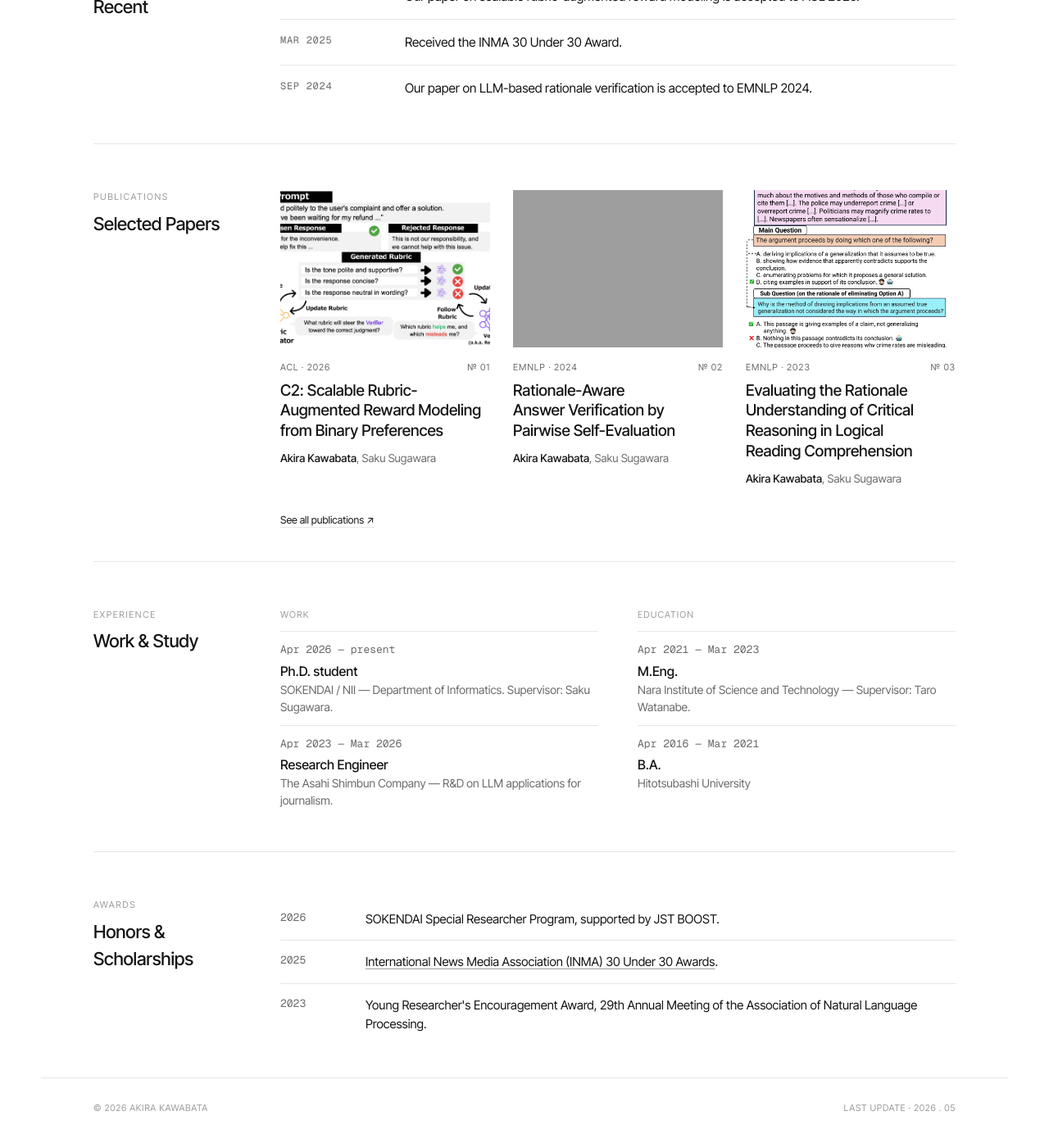
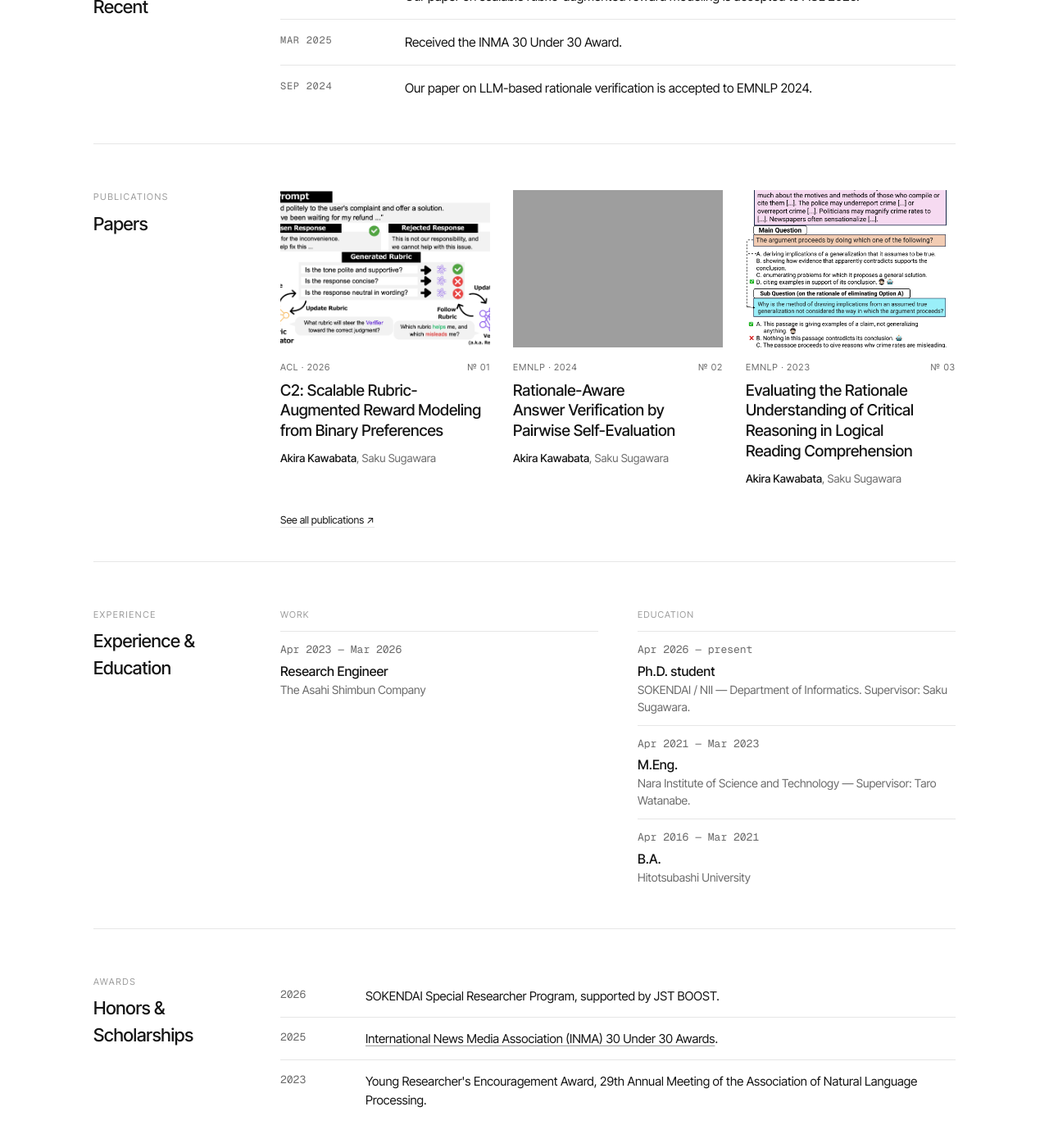
Before and after one commit to AkiraKawabata/AkiraKawabata.github.io, a Jekyll site: the page built from index.md, in a window 1280 px wide and 1400 px high, scrolled down 607 px. Shown: the top 1395 px of the window at 82% size. Built offline with Jekyll 4.4.1, drawn with Linux system fonts in a browser that asks for light colours; grey boxes are pictures that could not be loaded.

Commit message:
Restructure Experience & Education; retitle Papers
- Move Ph.D. student from Work to Education (it's a degree program);
  Work now lists only the Research Engineer role
- Drop the R&D detail from the Research Engineer entry (company only)
- Rename section title "Work & Study" to "Experience & Education"
- Rename "Selected Papers" to "Papers" since all papers are listed

Co-Authored-By: Claude Opus 4.7 <noreply@anthropic.com>

```diff
--- a/_data/home.yml
+++ b/_data/home.yml
@@ -22,16 +22,15 @@ news:
     body: Our paper on LLM-based rationale verification is accepted to EMNLP 2024.
 
 experience:
+  - span: Apr 2023 — Mar 2026
+    role: Research Engineer
+    org: The Asahi Shimbun Company
+
+education:
   - span: Apr 2026 — present
     role: Ph.D. student
     org: SOKENDAI / NII
     detail: "Department of Informatics. Supervisor: Saku Sugawara."
-  - span: Apr 2023 — Mar 2026
-    role: Research Engineer
-    org: The Asahi Shimbun Company
-    detail: R&D on LLM applications for journalism.
-
-education:
   - span: Apr 2021 — Mar 2023
     role: M.Eng.
     org: Nara Institute of Science and Technology
--- a/_includes/eg-experience.html
+++ b/_includes/eg-experience.html
@@ -2,7 +2,7 @@
   <section class="eg-section" data-reveal aria-labelledby="exp-title">
     <div>
       <div class="eg-sec-num">Experience</div>
-      <h2 class="eg-sec-title" id="exp-title">Work &amp; Study</h2>
+      <h2 class="eg-sec-title" id="exp-title">Experience &amp; Education</h2>
     </div>
     <div>
       <div class="eg-exp">
--- a/_includes/eg-publications.html
+++ b/_includes/eg-publications.html
@@ -2,7 +2,7 @@
   <section class="eg-section" id="publications" data-reveal aria-labelledby="pubs-title">
     <div>
       <div class="eg-sec-num">Publications</div>
-      <h2 class="eg-sec-title" id="pubs-title">Selected Papers</h2>
+      <h2 class="eg-sec-title" id="pubs-title">Papers</h2>
     </div>
     <div>
       <div class="eg-pubs">
```
